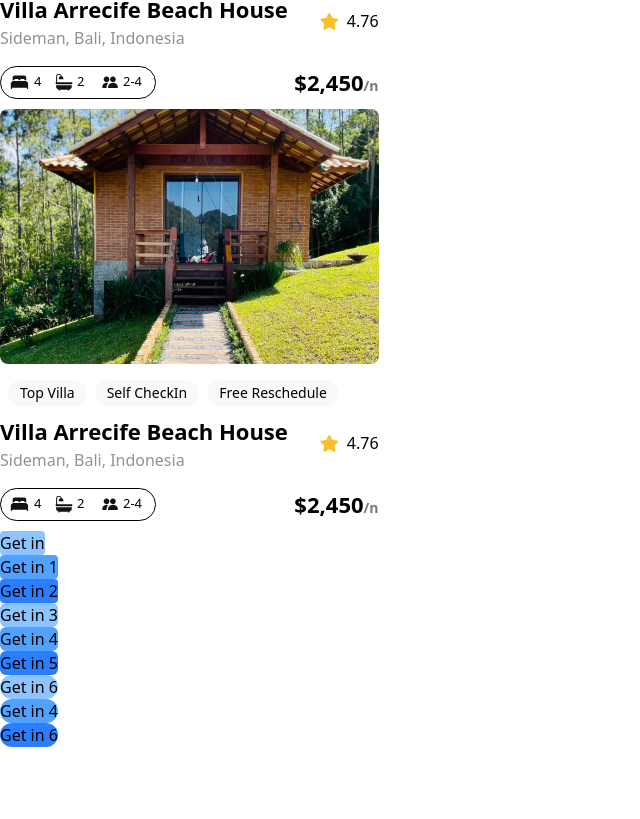
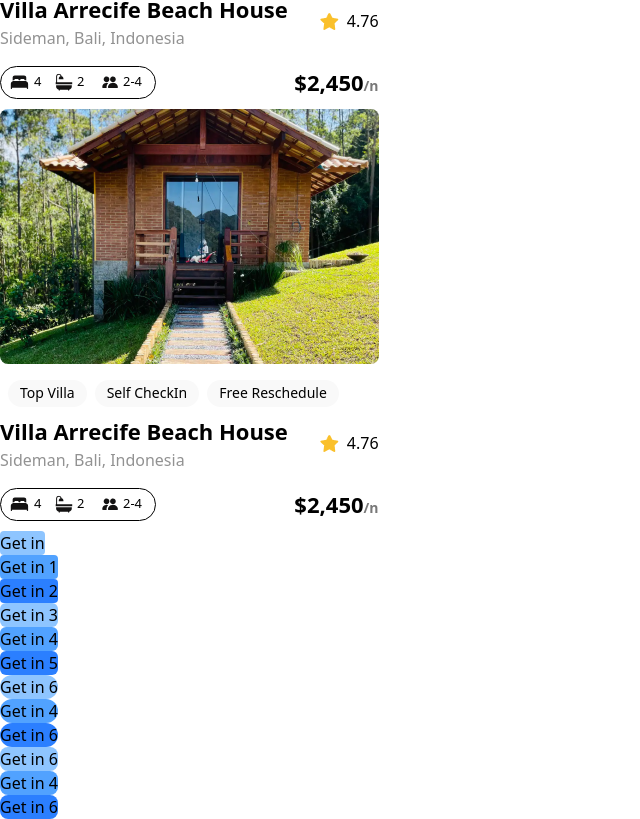
Before and after one commit to scottandee/alx-project-0x00-setup, a Next.js app in the folder alx-project-0x00/: page /landing in a window 1280 px wide. Shown: the part 763-1582 px from the top of the page, without its empty margins (0-640 px from the left). Before the commit the page ends 1510 px from the top, so only its background shows below. Built offline with nearby package versions, Linux system fonts and the light colour scheme.

Commit message:
Add large rounded buttons

```diff
--- a/alx-project-0x00/pages/landing.tsx
+++ b/alx-project-0x00/pages/landing.tsx
@@ -18,6 +18,9 @@ const Landing: React.FC = () => {
       <Button title="Get in 6" styles="small rounded-full bg-blue-300"/>
       <Button title="Get in 4" styles="medium rounded-full bg-blue-400"/>
       <Button title="Get in 6" styles="large rounded-full bg-blue-500"/>
+      <Button title="Get in 6" styles="small rounded-lg bg-blue-300"/>
+      <Button title="Get in 4" styles="medium rounded-lg bg-blue-400"/>
+      <Button title="Get in 6" styles="large rounded-lg bg-blue-500"/>
     </div>
   )
 }
```
